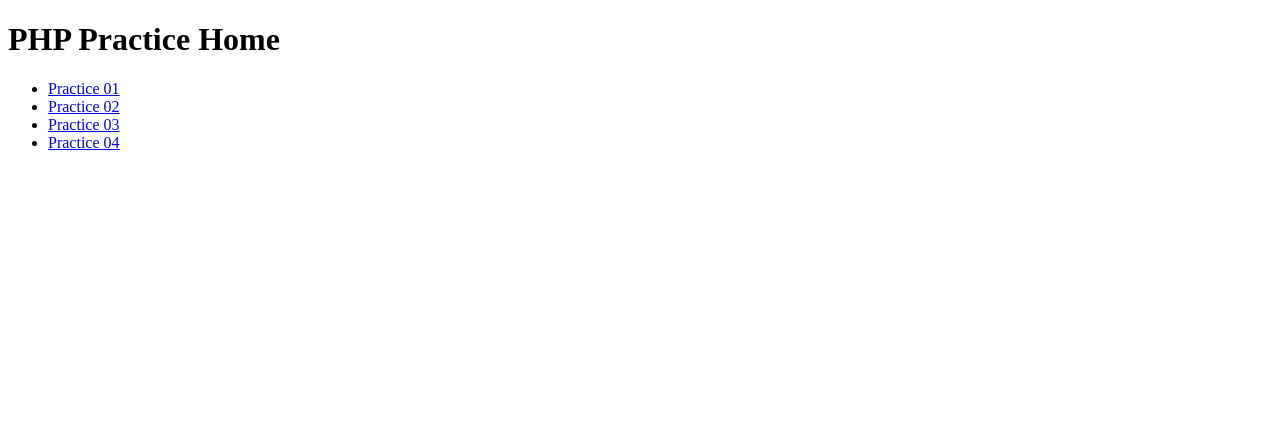
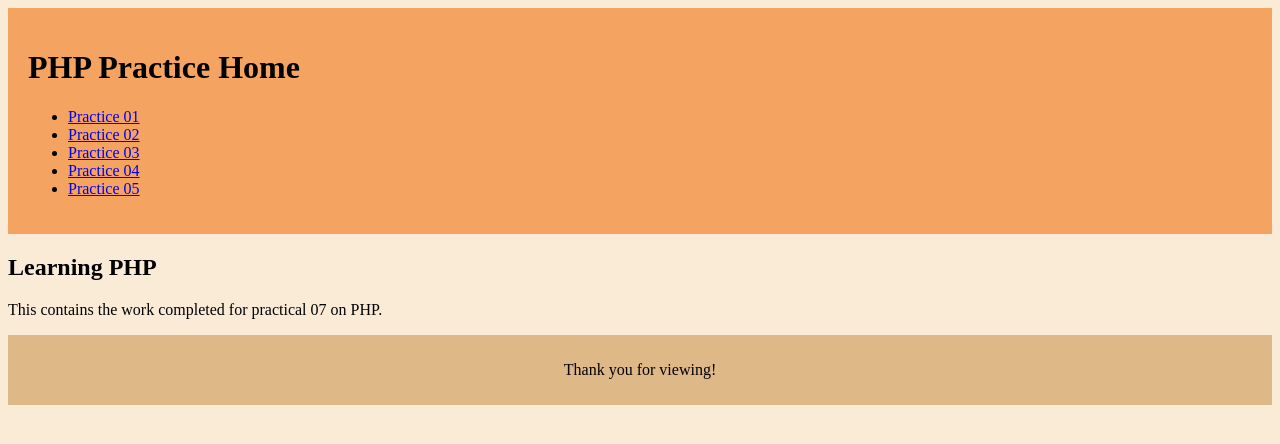
Before and after one commit to danniellejones/phptest, a PHP site: page / in a window 1280 px wide. Shown: the top 444 px of the page. Run offline with PHP 8.4, Linux system fonts and the light colour scheme.

Commit message:
Update all files to use index.php

```diff
--- /dev/null
+++ b/includes/about.html
@@ -0,0 +1,3 @@
+<p>This is a story about a girl. Who spent her night writing PHP!
+    <a href="<?= $site_root; ?>/index.php">Return Home?</a>
+</p>
--- /dev/null
+++ b/includes/footer.php
@@ -0,0 +1,3 @@
+<footer>
+    <p>Thank you for viewing!</p>
+</footer>
--- /dev/null
+++ b/includes/header.php
@@ -0,0 +1,14 @@
+<?php $site_root = '/phptest'; ?>
+
+<header>
+<h1>PHP Practice Home</h1>
+<nav>
+<ul>
+    <li><a href="<?= $site_root; ?>/practice01.php">Practice 01</a></li>
+    <li><a href="<?= $site_root; ?>/practice02.php">Practice 02</a></li>
+    <li><a href="<?= $site_root; ?>/practice03.php">Practice 03</a>
+    <li><a href="<?= $site_root; ?>/practice04.php">Practice 04</a></li>
+    <li><a href="<?= $site_root; ?>/practice05.php">Practice 05</a></li>
+</ul>
+</nav>
+</header>
--- a/index.html
+++ /dev/null
@@ -1,19 +0,0 @@
-<!DOCTYPE html>
-<html lang="en">
-<head>
-    <meta charset="UTF-8">
-    <title>PHP Practice</title>
-    <link href="style.css" rel="stylesheet" type="text/css">
-</head>
-<body>
-<h1>PHP Practice Home</h1>
-
-<ul>
-    <li><a href="practice01.php">Practice 01</a></li>
-    <li><a href="practice02.php">Practice 02</a></li>
-    <li><a href="practice03.php">Practice 03</a>
-    <li><a href="practice04.php">Practice 04</a></li>
-</ul>
-
-</body>
-</html>
--- /dev/null
+++ b/index.php
@@ -0,0 +1,22 @@
+<?php $site_root = '/phptest'; ?>
+
+<!DOCTYPE html>
+<html lang="en">
+<head>
+    <meta charset="UTF-8">
+    <title>PHP Practice</title>
+    <link href="style.css" rel="stylesheet" type="text/css">
+</head>
+<body>
+
+<?php require './includes/header.php'; ?>
+
+<section>
+    <h2>Learning PHP</h2>
+    <p>This contains the work completed for practical 07 on PHP.</p>
+</section>
+
+<?php require './includes/footer.php'; ?>
+
+</body>
+</html>
--- a/practice01.php
+++ b/practice01.php
@@ -1,4 +1,5 @@
 <?php
+$site_root = '/phptest';
 
 /* Example multiline comment.
    Allows a second line. */
@@ -69,4 +70,4 @@ print_r("My most energetic pet is {$pet_to_breed['Reeba']}");
 
 
 
-<a href="index.html">Return to Home</a>
+<a href="<?= $site_root; ?>/index.php">Return to Home</a>
--- a/practice02.php
+++ b/practice02.php
@@ -1,4 +1,5 @@
 <?php
+$site_root = '/phptest';
 
 $test_name = "Reeba";
 
@@ -58,7 +59,7 @@ $result = ($test_name == "Dannielle") ? "Me!" : "Who is it then?";
 </section>
 
 <br>
-<a href="index.html">Return to Home</a>
+<a href="<?= $site_root; ?>/index.php">Return to Home</a>
 
 </body>
 </html>
--- a/practice03.php
+++ b/practice03.php
@@ -1,4 +1,6 @@
 <?php
+$site_root = '/phptest';
+
 $i = 10;
 
 // While loops
@@ -56,4 +58,4 @@ foreach ($hobbies as $hobby) {
     ?>
 </table>
 
-<a href="index.html">Return to Home</a>
+<a href="<?= $site_root; ?>/index.php">Return to Home</a>
--- a/practice04.php
+++ b/practice04.php
@@ -1,4 +1,6 @@
 <?php
+$site_root = '/phptest';
+
 echo "PHP Version: " . phpversion();
 echo '<br>';
 
@@ -53,4 +55,4 @@ foreach ($pets_to_breeds as $pet_to_breed) {
 <h1>Practice 04 Output Above</h1>
 
 
-<a href="index.html">Return to Home</a>
+<a href="<?= $site_root; ?>/index.php">Return to Home</a>
--- a/style.css
+++ b/style.css
@@ -0,0 +1,14 @@
+header {
+    background-color: sandybrown;
+    padding: 20px;
+}
+
+body {
+    background-color: antiquewhite;
+}
+
+footer {
+    background-color: burlywood;
+    padding: 10px;
+    text-align: center;
+}
```
Also changed, not shown: practice05.php (added, +25 -0 lines).
